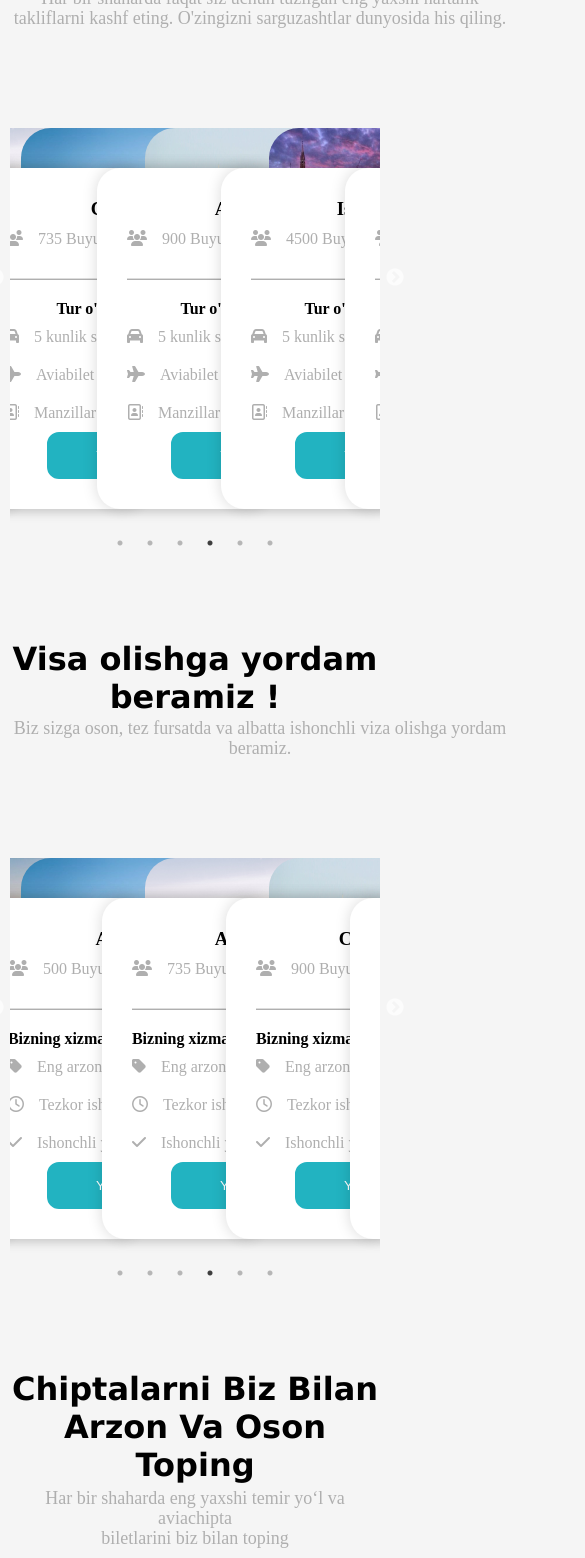
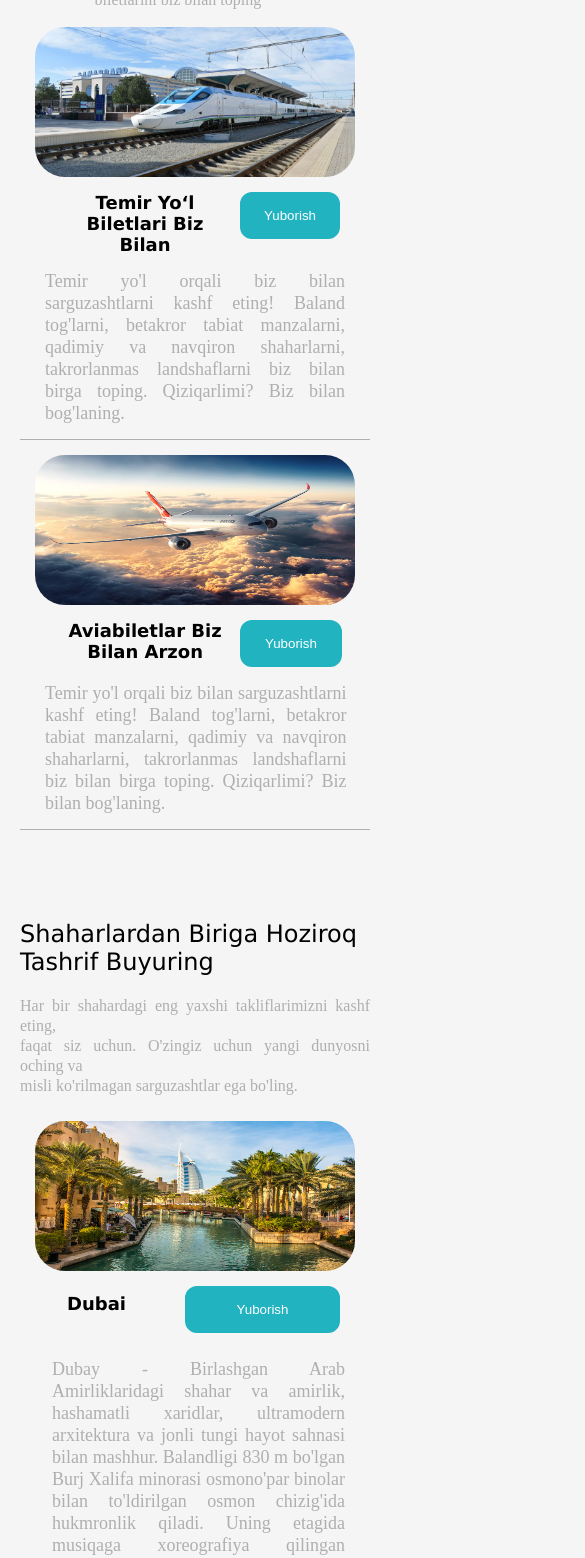
Before and after one commit to Sunnat0401/zamonuz, a React (Vite) app: page / in a window 390 px wide. Shown: the part 1056-2614 px from the top of the page, 585 px wide, since content can reach past the window. Built offline with nearby package versions, Linux system fonts and the light colour scheme.

Commit message:
responsive add about and countries pages

```diff
--- a/src/App.jsx
+++ b/src/App.jsx
@@ -15,8 +15,8 @@ const App = () => {
   return (
     <>
     <HomePages/>
-    <Offers/>
-    <Help/>
+    {/* <Offers/> */}
+    {/* <Help/> */}
     <About/>
     <Countries/>
     <Adress/>
--- a/src/Pages/About/About.css
+++ b/src/Pages/About/About.css
@@ -59,3 +59,151 @@
   text-align: justify;
   padding: 0 10px;
 }
+@media screen and (max-width:1260px) {
+  .about-cards{
+    width: 1000px;
+    margin: 0 auto;
+}
+}
+@media screen and (max-width:1035px) {
+  .about-cards{
+    width: 900px;
+}
+}
+@media screen and (max-width:935px) {
+  .about-cards{
+    width: 800px;
+}
+}
+@media screen and (max-width:835px) {
+.about-cards{
+  width: 750px;
+}
+.about-title{
+  font-weight: 550;
+  font-size: 24px;
+}
+.about-text{
+  font-size: 16px;
+}
+.about-img{
+width: 300px;
+height:200px;
+}
+
+}
+@media screen and (max-width:785px) {
+  .about-cards{
+    display: flex;
+    flex-wrap: wrap;
+    width: 650px;
+    padding:  15px;
+}
+.about-img{
+  width: 100%;
+  height:300px;
+  border-radius: 30px;
+}
+.about-info{
+    padding: 15px;
+}
+
+  }
+  @media screen and (max-width:715px) {
+    .about-cards{
+      width: 600px;
+  }
+  .about-img{
+    height:250px;
+  }
+  .about-info{
+      padding: 15px;
+  }
+
+    }
+    @media screen and (max-width:650px) {
+      .about-cards{
+        width: 550px;
+    }
+    .about-img{
+      height:200px;
+    }
+
+      }
+      @media screen and (max-width:600px) {
+        .about-cards{
+          width: 500px;
+      }
+      .about-img{
+        height:200px;
+      }
+
+        }
+        @media screen and (max-width: 525px) {
+          .about-cards{
+            width: 400px;
+        }
+        .about-img{
+          height:180px;
+        }
+        .about-subtitle{
+          font-size: 22px;
+          padding:  0px 10px;
+        }
+          }
+          @media screen and (max-width: 437px) {
+            .about-cards{
+              width: 350px;
+          }
+          .about-img{
+            height:150px;
+          }
+          .about-subtitle{
+            font-size: 18px;
+            padding:  0px 10px;
+          }
+          .about-paragraph{
+            display: none;
+          }
+            }
+            @media screen and (max-width: 380px) {
+              .about-cards{
+                width: 300px;
+            }
+            .about-img{
+              height:150px;
+            }
+            .about-subtitle{
+              font-size: 14px;
+              padding:  0px 10px;
+            }
+            .about-caption{
+              padding: 0 10px;
+              font-size: 16px;
+            }
+            .about-texts{
+              display: flex;
+              justify-content: start;
+              align-items: start;
+            }
+              }
+              @media screen and (max-width: 350px) {
+                .about-cards{
+                  width: 290px;
+              }
+              .about-img{
+                height:130px;
+              }
+              .about-info{
+                 display: block;
+              }
+              .about-caption{
+                padding: 0 10px;
+                font-size: 16px;
+              }
+              .about-texts{
+                display: flex;
+                justify-content: start;
+                align-items: start;
+              }
+                }
--- a/src/Pages/Countries/Countries.css
+++ b/src/Pages/Countries/Countries.css
@@ -90,3 +90,174 @@ padding: 20px;
   transform: translateX(7px);
   transition: transform 0.5s ease-in-out;
 }
+@media screen and (max-width:1260px) {
+  .countries-cards{
+    width: 1000px;
+    margin: 0 auto;
+
+}
+}
+@media screen and (max-width:1035px) {
+  .countries-cards{
+    width: 900px;
+}
+}
+@media screen and (max-width:935px) {
+  .countries-cards{
+    width: 800px;
+}
+.countries-img{
+  width: 300px;
+  height:300px;
+  }
+}
+@media screen and (max-width:835px) {
+.countries-cards{
+  width: 750px;
+}
+.countries-title{
+  font-weight: 550;
+  font-size: 24px;
+}
+.countries-text{
+  font-size: 16px;
+}
+.countries-img{
+width: 300px;
+height:300px;
+}
+
+}
+@media screen and (max-width:785px) {
+  .countries-cards{
+    display: flex;
+    flex-wrap: wrap;
+    width: 650px;
+    padding:  15px;
+}
+.countries-img{
+  width: 100%;
+  height:300px;
+  border-radius: 30px;
+}
+.countries-info{
+    padding: 15px;
+}
+
+  }
+  @media screen and (max-width:715px) {
+    .countries-cards{
+      width: 600px;
+  }
+  .countries-img{
+    height:250px;
+  }
+  .countries-info{
+      padding: 15px;
+  }
+
+    }
+    @media screen and (max-width:650px) {
+      .countries-cards{
+        width: 550px;
+    }
+    .countries-img{
+      height:200px;
+    }
+
+      }
+      @media screen and (max-width:600px) {
+        .countries-cards{
+          width: 500px;
+      }
+      .countries-img{
+        height:200px;
+      }
+
+        }
+        @media screen and (max-width: 525px) {
+          .countries-cards{
+            width: 420px;
+        }
+        .countries-img{
+          height:180px;
+        }
+        .countries-subtitle{
+          font-size: 22px;
+          padding:  10px;
+        }
+        .countries-lists{
+          display:flex;
+          flex-wrap: wrap;
+          align-items: center;
+          justify-content: space-between;
+          border-bottom: 1px solid #AFAFAF;
+          padding: 10px;
+          }
+          .countries-list{
+            padding: 10px 0px ;
+          }
+          .countries-paragraph{
+            display: none;
+          }
+          }
+          @media screen and (max-width: 437px) {
+            .countries-cards{
+              width: 350px;
+          }
+          .countries-img{
+            height:150px;
+          }
+          .countries-subtitle{
+            font-size: 18px;
+            padding:  7px 10px;
+          }
+
+          .countries-lists{
+            padding: 4px;
+            }
+            }
+            @media screen and (max-width: 380px) {
+              .countries-cards{
+                width: 300px;
+            }
+            .countries-img{
+              height:150px;
+            }
+            .countries-subtitle{
+              font-size: 14px;
+              margin: 0 auto;
+            }
+            .countries-caption{
+              padding:  10px;
+              font-size: 16px;
+            }
+            .countries-texts{
+              display: flex;
+              justify-content: start;
+              align-items: start;
+            }
+            .countries-info{
+              display: block;
+           }
+              }
+              @media screen and (max-width: 350px) {
+                .countries-cards{
+                  width: 290px;
+              }
+              .countries-img{
+                height:130px;
+              }
+              .countries-info{
+                 display: block;
+              }
+              .countries-caption{
+                padding: 0 10px;
+                font-size: 16px;
+              }
+              .countries-texts{
+                display: flex;
+                justify-content: start;
+                align-items: start;
+              }
+                }
--- a/src/Pages/Offers/Offers.jsx
+++ b/src/Pages/Offers/Offers.jsx
@@ -7,15 +7,25 @@ import { canada, eng, India, istanbul, sauida, usa } from "../../assets";
 import Button from "../../Component/Button/Button";
 
 const Offers = () => {
-  var settings = {
+  const settings = {
     dots: true,
     infinite: true,
     speed: 500,
     slidesToShow: 3,
     slidesToScroll: 1,
-    autoplay: true, // Enable autoplay
+    autoplay: true,
     autoplaySpeed: 2000,
+    responsive: [
+      {
+        breakpoint: 996,
+        settings: {
+          slidesToShow: 1,
+          slidesToScroll: 1
+        }
+      }
+    ]
   };
+
   return (
     <div className='offers'>
       <div className="container">
@@ -25,101 +35,91 @@ const Offers = () => {
         <Slider {...settings} className="offer-slider">
           <div className="offer-slide">
             <div className="slider-card">
-            <img src={India} alt="india"  className="slider-img"/>
+              <img src={India} alt="india" className="slider-img"/>
               <div className="slider-info">
                 <h3>India</h3>
-                <p className="slider-text"><i class="fa-solid fa-users"></i> Buyurtmalar</p>
+                <p className="slider-text"><i className="fa-solid fa-users"></i> Buyurtmalar</p>
                 <div className="slider-border"></div>
                 <h4>Tur o'z ichiga oladi</h4>
-                <p className="slider-text"><i class="fa-solid fa-car"></i> 5 kunlik sayohat / Mehmonxona</p>
-                <p className="slider-text"><i class="fa-solid fa-plane"></i>Aviabilet</p>
-                <p className="slider-text">  <i class="fa-regular fa-address-book"></i>Manzillar</p>
-                 <Button  width={'150px'} height={'47px'} bg={'#22B3C1'} color={'#fff'} borderRadius={'12px'} />
+                <p className="slider-text"><i className="fa-solid fa-car"></i> 5 kunlik sayohat / Mehmonxona</p>
+                <p className="slider-text"><i className="fa-solid fa-plane"></i> Aviabilet</p>
+                <p className="slider-text"><i className="fa-regular fa-address-book"></i> Manzillar</p>
+                <Button width={'150px'} height={'47px'} bg={'#22B3C1'} color={'#fff'} borderRadius={'12px'} />
               </div>
             </div>
           </div>
           <div className="offer-slide">
-        <div className="offer-slide">
             <div className="slider-card">
-            <img src={sauida} alt="india"  className="slider-img"/>
+              <img src={sauida} alt="sauida" className="slider-img"/>
               <div className="slider-info">
                 <h3>Saudia</h3>
-                <p className="slider-text"><i class="fa-solid fa-users"></i> 300  Buyurtmalar</p>
+                <p className="slider-text"><i className="fa-solid fa-users"></i> 300 Buyurtmalar</p>
                 <div className="slider-border"></div>
                 <h4>Tur o'z ichiga oladi</h4>
-                <p className="slider-text"><i class="fa-solid fa-car"></i> 5 kunlik sayohat / Mehmonxona</p>
-                <p className="slider-text"><i class="fa-solid fa-plane"></i>Aviabilet</p>
-                <p className="slider-text">  <i class="fa-regular fa-address-book"></i>Manzillar</p>
-                 <Button  width={'150px'} height={'47px'} bg={'#22B3C1'} color={'#fff'} borderRadius={'12px'} />
-            </div>
+                <p className="slider-text"><i className="fa-solid fa-car"></i> 5 kunlik sayohat / Mehmonxona</p>
+                <p className="slider-text"><i className="fa-solid fa-plane"></i> Aviabilet</p>
+                <p className="slider-text"><i className="fa-regular fa-address-book"></i> Manzillar</p>
+                <Button width={'150px'} height={'47px'} bg={'#22B3C1'} color={'#fff'} borderRadius={'12px'} />
               </div>
             </div>
           </div>
           <div className="offer-slide">
-        <div className="offer-slide">
             <div className="slider-card">
-            <img src={usa} alt="india"  className="slider-img"/>
+              <img src={usa} alt="usa" className="slider-img"/>
               <div className="slider-info">
                 <h3>AQSH</h3>
-                <p className="slider-text"><i class="fa-solid fa-users"></i> 500  Buyurtmalar</p>
+                <p className="slider-text"><i className="fa-solid fa-users"></i> 500 Buyurtmalar</p>
                 <div className="slider-border"></div>
                 <h4>Tur o'z ichiga oladi</h4>
-                <p className="slider-text"><i class="fa-solid fa-car"></i> 5 kunlik sayohat / Mehmonxona</p>
-                <p className="slider-text"><i class="fa-solid fa-plane"></i>Aviabilet</p>
-                <p className="slider-text">  <i class="fa-regular fa-address-book"></i>Manzillar</p>
-                 <Button  width={'150px'} height={'47px'} bg={'#22B3C1'} color={'#fff'} borderRadius={'12px'} />
-            </div>
+                <p className="slider-text"><i className="fa-solid fa-car"></i> 5 kunlik sayohat / Mehmonxona</p>
+                <p className="slider-text"><i className="fa-solid fa-plane"></i> Aviabilet</p>
+                <p className="slider-text"><i className="fa-regular fa-address-book"></i> Manzillar</p>
+                <Button width={'150px'} height={'47px'} bg={'#22B3C1'} color={'#fff'} borderRadius={'12px'} />
               </div>
             </div>
           </div>
           <div className="offer-slide">
-        <div className="offer-slide">
             <div className="slider-card">
-            <img src={canada} alt="india"  className="slider-img"/>
+              <img src={canada} alt="canada" className="slider-img"/>
               <div className="slider-info">
                 <h3>Canada</h3>
-                <p className="slider-text"><i class="fa-solid fa-users"></i>  735  Buyurtmalar</p>
+                <p className="slider-text"><i className="fa-solid fa-users"></i> 735 Buyurtmalar</p>
                 <div className="slider-border"></div>
                 <h4>Tur o'z ichiga oladi</h4>
-                <p className="slider-text"><i class="fa-solid fa-car"></i> 5 kunlik sayohat / Mehmonxona</p>
-                <p className="slider-text"><i class="fa-solid fa-plane"></i>Aviabilet</p>
-                <p className="slider-text">  <i class="fa-regular fa-address-book"></i>Manzillar</p>
-                 <Button  width={'150px'} height={'47px'} bg={'#22B3C1'} color={'#fff'} borderRadius={'12px'} />
-            </div>
+                <p className="slider-text"><i className="fa-solid fa-car"></i> 5 kunlik sayohat / Mehmonxona</p>
+                <p className="slider-text"><i className="fa-solid fa-plane"></i> Aviabilet</p>
+                <p className="slider-text"><i className="fa-regular fa-address-book"></i> Manzillar</p>
+                <Button width={'150px'} height={'47px'} bg={'#22B3C1'} color={'#fff'} borderRadius={'12px'} />
               </div>
             </div>
           </div>
           <div className="offer-slide">
-        <div className="offer-slide">
             <div className="slider-card">
-            <img src={eng} alt="india"  className="slider-img"/>
+              <img src={eng} alt="eng" className="slider-img"/>
               <div className="slider-info">
-                <h3>Angliya </h3>
-                <p className="slider-text"><i class="fa-solid fa-users"></i>  900 Buyurtmalar</p>
+                <h3>Angliya</h3>
+                <p className="slider-text"><i className="fa-solid fa-users"></i> 900 Buyurtmalar</p>
                 <div className="slider-border"></div>
                 <h4>Tur o'z ichiga oladi</h4>
-                <p className="slider-text"><i class="fa-solid fa-car"></i> 5 kunlik sayohat / Mehmonxona</p>
-                <p className="slider-text"><i class="fa-solid fa-plane"></i>Aviabilet</p>
-                <p className="slider-text">  <i class="fa-regular fa-address-book"></i>Manzillar</p>
-                 <Button  width={'150px'} height={'47px'} bg={'#22B3C1'} color={'#fff'} borderRadius={'12px'} />
-            </div>
+                <p className="slider-text"><i className="fa-solid fa-car"></i> 5 kunlik sayohat / Mehmonxona</p>
+                <p className="slider-text"><i className="fa-solid fa-plane"></i> Aviabilet</p>
+                <p className="slider-text"><i className="fa-regular fa-address-book"></i> Manzillar</p>
+                <Button width={'150px'} height={'47px'} bg={'#22B3C1'} color={'#fff'} borderRadius={'12px'} />
               </div>
             </div>
           </div>
           <div className="offer-slide">
-        <div className="offer-slide">
             <div className="slider-card">
-            <img src={istanbul} alt="india"  className="slider-img"/>
+              <img src={istanbul} alt="istanbul" className="slider-img"/>
               <div className="slider-info">
                 <h3>Istanbul</h3>
-                <p className="slider-text"><i class="fa-solid fa-users"></i> 4500  Buyurtmalar</p>
+                <p className="slider-text"><i className="fa-solid fa-users"></i> 4500 Buyurtmalar</p>
                 <div className="slider-border"></div>
                 <h4>Tur o'z ichiga oladi</h4>
-                <p className="slider-text"><i class="fa-solid fa-car"></i> 5 kunlik sayohat / Mehmonxona</p>
-                <p className="slider-text"><i class="fa-solid fa-plane"></i>Aviabilet</p>
-                <p className="slider-text">  <i class="fa-regular fa-address-book"></i>Manzillar</p>
-                 <Button  width={'150px'} height={'47px'} bg={'#22B3C1'} color={'#fff'} borderRadius={'12px'} />
-            </div>
+                <p className="slider-text"><i className="fa-solid fa-car"></i> 5 kunlik sayohat / Mehmonxona</p>
+                <p className="slider-text"><i className="fa-solid fa-plane"></i> Aviabilet</p>
+                <p className="slider-text"><i className="fa-regular fa-address-book"></i> Manzillar</p>
+                <Button width={'150px'} height={'47px'} bg={'#22B3C1'} color={'#fff'} borderRadius={'12px'} />
               </div>
             </div>
           </div>
```
Lines whose indentation alone changed are shown as unchanged.
